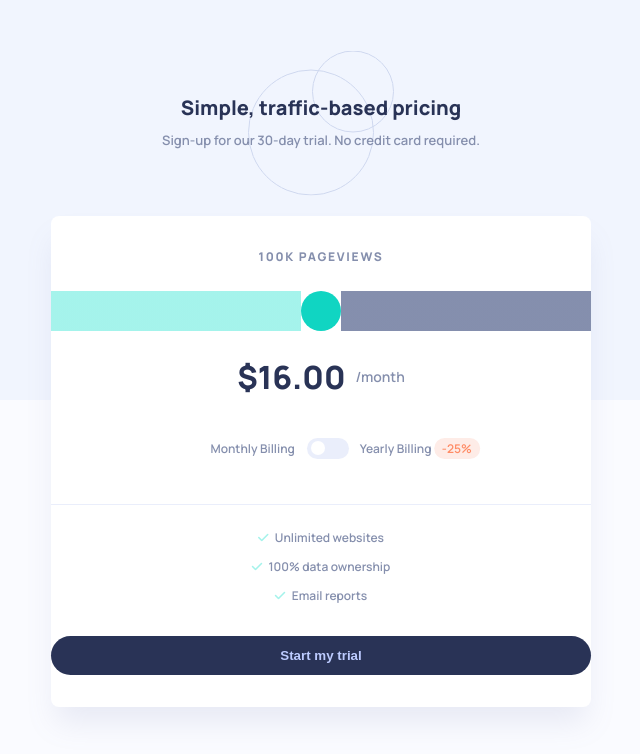
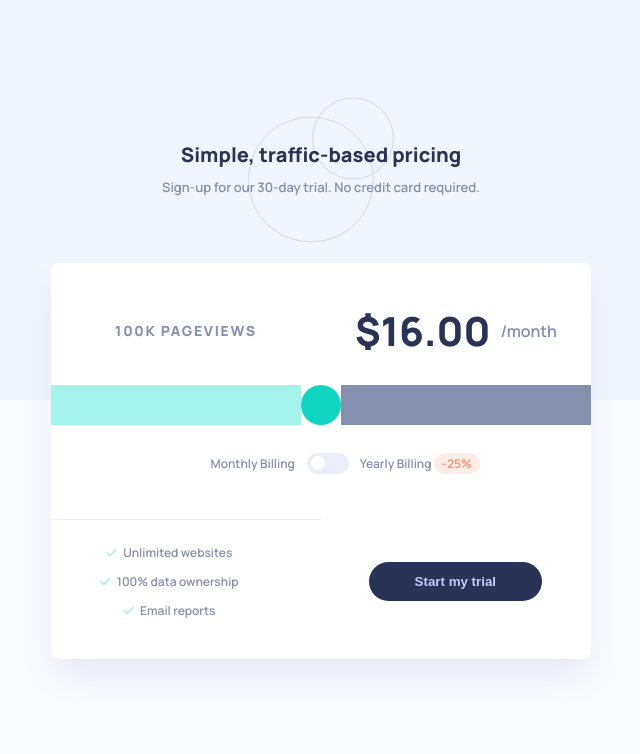
Before and after one commit to Qwerex56/Interactive-Pricing-Component, a website built with Vite: page index.html in a window 1280 px wide. Shown: the whole page, without its empty margins (319-959 px from the left). Built offline with nearby package versions, Linux system fonts and the light colour scheme.

Commit message:
Finished styiling without slider

```diff
--- a/src/css/style.css
+++ b/src/css/style.css
@@ -103,6 +103,7 @@ body::before {
 
   .pricing {
     width: 540px;
+    padding: 2.5rem 0rem;
   }
 }
 
@@ -117,6 +118,22 @@ body::before {
   font-size: .75rem;
 }
 
+@media screen and (min-width: 768px) {
+  .pricing-app {
+    display: grid;
+    row-gap: 1.125rem;
+    justify-items: center;
+    align-items: center;
+
+    grid-template-columns: repeat(2, 1fr);
+    grid-template-rows: repeat(2, 1fr) 0.5fr;
+    grid-template-areas:
+    "page-views total-price"
+    "slider slider"
+    "billing-type billing-type";
+  }
+}
+
 .pricing-app::after {
   content: " ";
   width: 100%;
@@ -126,6 +143,8 @@ body::before {
 }
 
 .pricing-app > p:first-child {
+  grid-area: page-views;
+
   margin-bottom: 1.5rem;
 
   font-weight: 800;
@@ -133,11 +152,28 @@ body::before {
   letter-spacing: .1071rem;
 }
 
+@media screen and (min-width: 768px) {
+  .pricing-app > p:first-child {
+    font-size: .875rem;
+    margin-bottom: 0;
+  }
+}
+
 .pricing-app__input {
+  grid-area: slider;
+
   margin-bottom: 1.5rem;
 }
 
+@media screen and (min-width: 768px) {
+  .pricing-app__input {
+    margin-bottom: 0;
+  }
+}
+
 .pricing-app__total {
+  grid-area: total-price;
+
   display: flex;
   flex-direction: row;
   justify-items: center;
@@ -151,6 +187,13 @@ body::before {
   vertical-align: middle;
 }
 
+@media screen and (min-width: 768px) {
+  .pricing-app__total {
+    font-size: 1rem;
+    margin-bottom: 0;
+  }
+}
+
 .pricing-app__total > span {
   color: var(--dark-desaturated-blue);
 
@@ -158,7 +201,15 @@ body::before {
   font-weight: 800;
 }
 
+@media screen and (min-width: 768px) {
+  .pricing-app__total > span {
+    font-size: 2.5rem;
+  }
+}
+
 .pricing-app__mys {
+  grid-area: billing-type;
+
   display: flex;
   position: relative;
   flex-direction: row;
@@ -166,6 +217,12 @@ body::before {
   gap: 0.5rem;
 
   margin-bottom: 1.125rem;
+}
+
+@media screen and (min-width: 768px) {
+  .pricing-app__mys {
+    margin: 0;
+  }
 }
 
 .pricing-app__mys__yearly {
@@ -245,6 +302,7 @@ body::before {
 .pricing-benefits {
   display: flex;
   flex-direction: column;
+  align-items: center;
   gap: 2rem;
 
   color: var(--grayish-blue);
@@ -253,6 +311,13 @@ body::before {
   font-size: .75rem;
   font-weight: 600;
   text-align: center;
+}
+
+@media screen and (min-width: 768px) {
+  .pricing-benefits {
+    flex-direction: row;
+    justify-content: space-around;
+  }
 }
 
 .pricing-benefits__list {
@@ -273,6 +338,7 @@ body::before {
 
 .pricing-benefits__submit {
   padding: .75rem 2.875rem;
+  width: fit-content;
 
   border: none;
   border-radius: 9999px;
```
